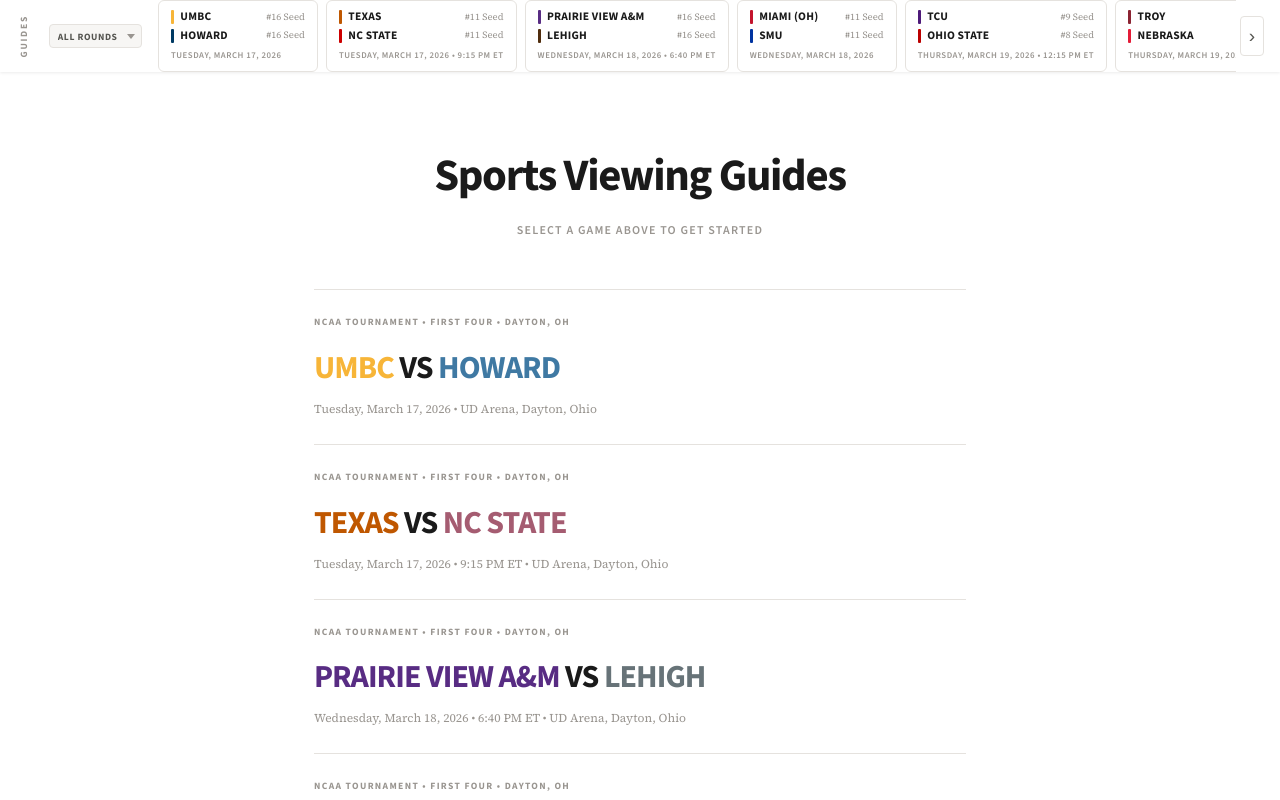
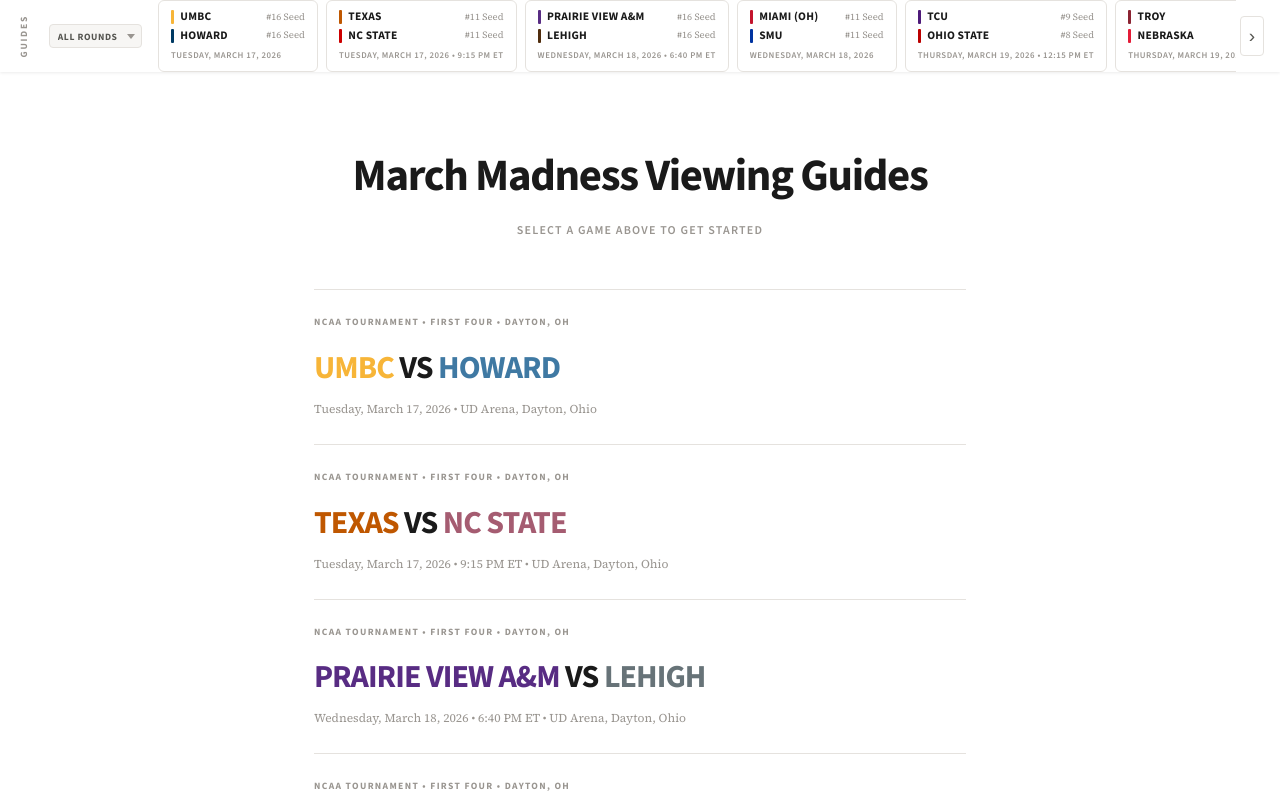
Before and after one commit to mvielkind/march-madness-viewer-guide, a React (Vite) app: page /#/ in a window 1280 px wide. Shown: the top 800 px of the page. Built offline with nearby package versions, Linux system fonts and the light colour scheme.

Commit message:
change page label

```diff
--- a/src/pages/HomePage.tsx
+++ b/src/pages/HomePage.tsx
@@ -4,7 +4,7 @@
 export default function HomePage() {
   return (
     <div className="home-landing">
-      <h1>Sports Viewing Guides</h1>
+      <h1>March Madness Viewing Guides</h1>
       <p className="home-subtitle">Select a game above to get started</p>
       <div className="home-games">
         {games.map((game) => {
```
